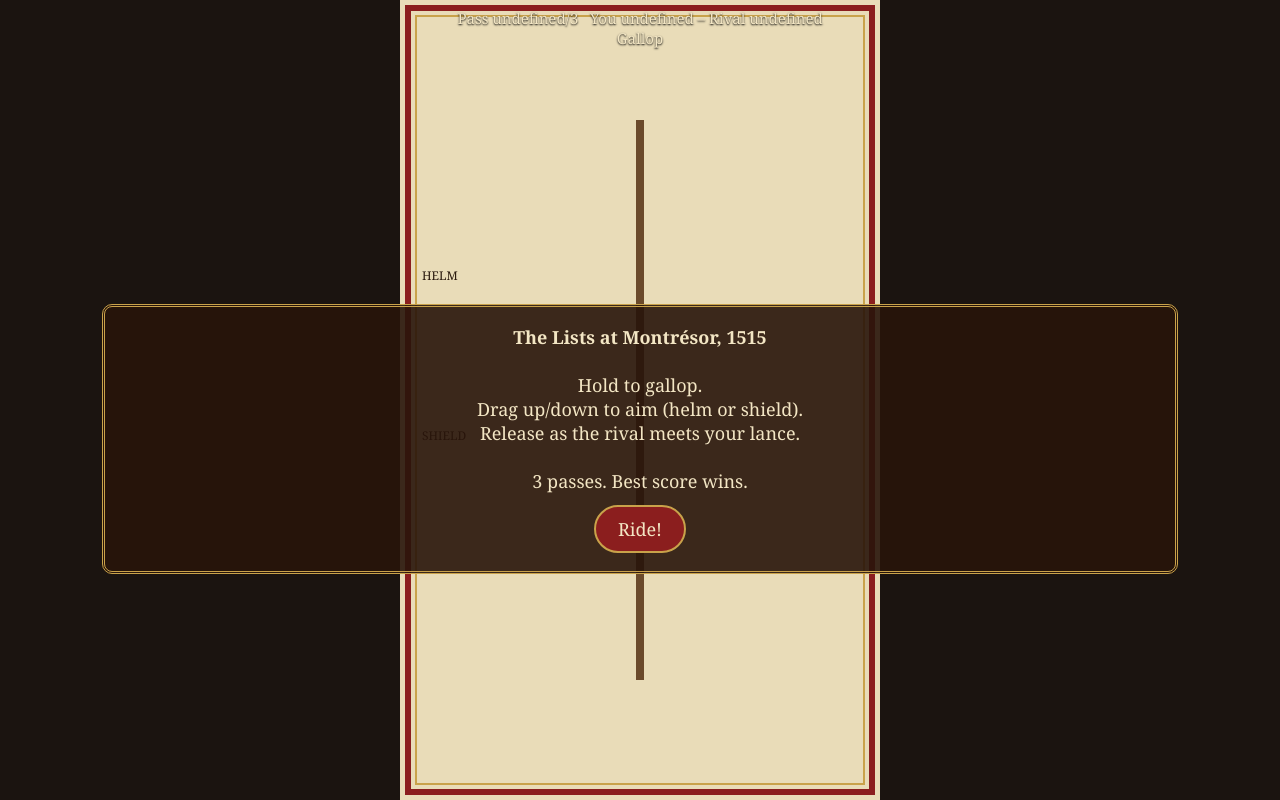
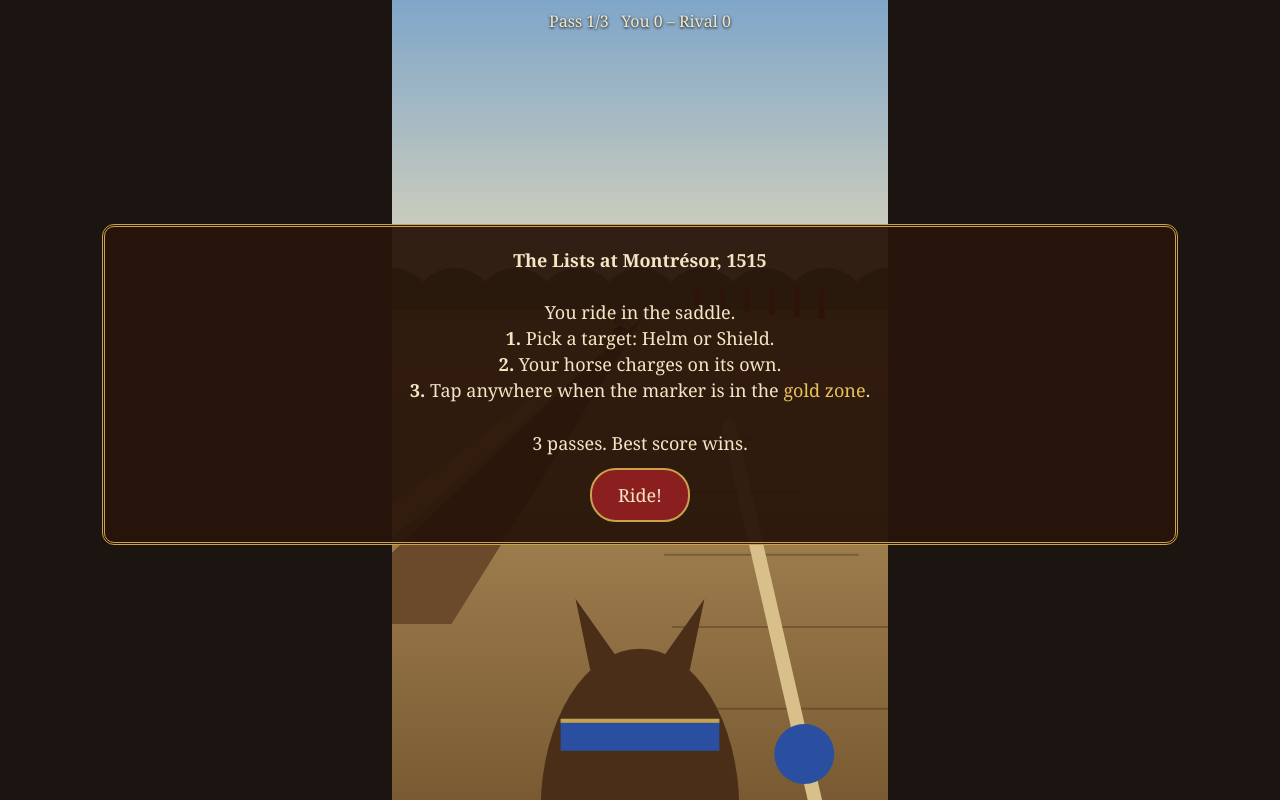
Before and after one commit to leonptucker3886-lab/joustline, a plain HTML site: page prototype/index.html in a window 1280 px wide. Drawn offline with Linux system fonts and the light colour scheme.

Commit message:
Joust prototype v2: first-person saddle view, simpler pick-target + timing controls

```diff
--- a/prototype/index.html
+++ b/prototype/index.html
@@ -3,53 +3,88 @@
 <meta name="viewport" content="width=device-width, initial-scale=1.0, viewport-fit=cover">
 <title>Joustline — Joust Prototype</title>
 <style>
-html,body{margin:0;height:100%;background:#1b1410;overflow:hidden;touch-action:none;font-family:Georgia,serif;color:#f3e6c4}
-canvas{display:block;margin:0 auto;background:#e9dcb8}
-#ui{position:fixed;left:0;right:0;top:env(safe-area-inset-top,0);text-align:center;pointer-events:none;font-size:15px;padding:8px;text-shadow:0 1px 2px #000}
-#msg{position:fixed;left:8%;right:8%;top:38%;text-align:center;background:rgba(40,20,10,.9);border:3px double #c9a24a;border-radius:10px;padding:18px;font-size:18px}
-button{font:inherit;background:#8b1e1e;color:#f3e6c4;border:2px solid #c9a24a;border-radius:24px;padding:10px 22px;margin-top:12px}
+html,body{margin:0;height:100%;background:#1b1410;overflow:hidden;touch-action:none;font-family:Georgia,serif;color:#f3e6c4;-webkit-user-select:none;user-select:none}
+canvas{display:block;margin:0 auto}
+#hud{position:fixed;left:0;right:0;top:env(safe-area-inset-top,0);text-align:center;pointer-events:none;font-size:16px;padding:10px;text-shadow:0 1px 3px #000}
+#pr{position:fixed;left:0;right:0;top:22%;text-align:center;pointer-events:none;font-size:32px;font-weight:bold;color:#fff2b0;text-shadow:0 2px 4px #000}
+#pick{position:fixed;left:0;right:0;bottom:calc(40px + env(safe-area-inset-bottom,0));display:none;justify-content:center;gap:14px}
+#pick button{width:42%;max-width:190px;padding:20px 0;font-size:22px}
+#msg{position:fixed;left:8%;right:8%;top:28%;text-align:center;background:rgba(40,20,10,.94);border:3px double #c9a24a;border-radius:12px;padding:20px;font-size:18px;line-height:1.45}
+button{font:inherit;background:#8b1e1e;color:#f3e6c4;border:2px solid #c9a24a;border-radius:26px;padding:12px 26px;margin-top:12px}
+button:active{transform:scale(.96)}
 </style></head><body>
-<canvas id="c"></canvas>
-<div id="ui"></div>
-<div id="msg"><b>The Lists at Montrésor, 1515</b><br><br>Hold to gallop.<br>Drag up/down to aim (helm or shield).<br>Release as the rival meets your lance.<br><br>3 passes. Best score wins.<br><button id="go" style="pointer-events:auto">Ride!</button></div>
+<canvas id="c"></canvas><div id="hud"></div><div id="pr"></div>
+<div id="pick"><button data-t="helm">Helm<br><small style="font-size:13px">+3 · small target</small></button><button data-t="shield">Shield<br><small style="font-size:13px">+2 · big target</small></button></div>
+<div id="msg"><b>The Lists at Montrésor, 1515</b><br><br>You ride in the saddle.<br><b>1.</b> Pick a target: Helm or Shield.<br><b>2.</b> Your horse charges on its own.<br><b>3.</b> Tap anywhere when the marker is in the <span style="color:#e8c25a">gold zone</span>.<br><br>3 passes. Best score wins.<br><button id="go">Ride!</button></div>
 <script>
-const c=document.getElementById('c'),x=c.getContext('2d'),ui=document.getElementById('ui'),msg=document.getElementById('msg');
-let W,H;function rs(){H=innerHeight;W=Math.min(innerWidth,H*0.6);c.width=W*devicePixelRatio;c.height=H*devicePixelRatio;c.style.width=W+'px';c.style.height=H+'px';x.setTransform(devicePixelRatio,0,0,devicePixelRatio,0,0)}rs();addEventListener('resize',rs);
+const c=document.getElementById('c'),x=c.getContext('2d'),hud=document.getElementById('hud'),pr=document.getElementById('pr'),pick=document.getElementById('pick'),msg=document.getElementById('msg');
+let W,H;function rs(){H=innerHeight;W=Math.min(innerWidth,H*.62);const d=devicePixelRatio||1;c.width=W*d;c.height=H*d;c.style.width=W+'px';c.style.height=H+'px';x.setTransform(d,0,0,d,0,0)}rs();addEventListener('resize',rs);
 const quips=["Tancrède snorts: 'Eh, could be worse.'","Royal Decree: the squire has met the ground. Again.","Bayard nods. That's practically a parade.","The Cartoonist scribbles something yellow in the margin."];
-let st,pass,me,foe,holding,aimY,speed,pos,state='menu',result='';
-function reset(){pass=1;me=0;foe=0;newPass()}
-function newPass(){pos=0;speed=0;aimY=.5;holding=false;state='ride';st={foeAim:Math.random(),struck:false}}
-function pt(e){const t=e.touches?e.touches[0]:e;return (t.clientY)/H}
-c.addEventListener('pointerdown',e=>{if(state!='ride')return;holding=true;aimY=pt(e)});
-c.addEventListener('pointermove',e=>{if(holding)aimY=Math.max(.2,Math.min(.8,pt(e)))});
-c.addEventListener('pointerup',strike);c.addEventListener('pointercancel',strike);
-function strike(){if(state!='ride'||!holding)return;holding=false;if(pos<.15)return;
- const timing=1-Math.min(1,Math.abs(pos-.82)/.25);const helm=aimY<.42;
- const accuracy=1-Math.abs(aimY-(helm?.35:.55))*3;
- let p=Math.max(0,timing*(.6+.4*speed)*Math.max(0,accuracy));
- let pts=p>.75?(helm?3:2):p>.4?1:0;
- let fp=Math.random()<.55?(Math.random()<.3?2:1):0; if(pass==3&&Math.random()<.3)fp=3;
- me+=pts;foe+=fp;
- result=(pts==3?'Lance broken on the helm! +3':pts==2?'Clean strike to the shield! +2':pts==1?'A glancing touch. +1':'Missed!')+'<br>Rival scores +'+fp;
- if(pts==0)result+='<br><i>'+quips[Math.random()*quips.length|0]+'</i>';
- state='result';pos=Math.max(pos,.82);setTimeout(endPass,1600)}
-function endPass(){if(pass<3){pass++;show(result+'<br><button style="pointer-events:auto" onclick="hide();newPass()">Next pass</button>')}
- else{const win=me>foe;show(result+'<br><br><b>'+(win?'Victory! Sans Peur.':me==foe?'A draw. The ladies are unimpressed.':'Defeat. Royal Decree: try again.')+'</b><br>You '+me+' – Rival '+foe+'<br><button style="pointer-events:auto" onclick="hide();reset()">Ride again</button>');
- try{if(win&&window.LeonProfile)LeonProfile.unlock('joustline_first_lance')}catch(e){}}}
+let pass=1,me=0,foe=0,state='menu',target,pos=0,mk=0,md=1,zone=.5,zw=.2,flash=0,shake=0,res='',t0=0;
+let ac;function beep(f,d,t='square',v=.15){try{ac=ac||new(window.AudioContext||window.webkitAudioContext)();const o=ac.createOscillator(),g=ac.createGain();o.type=t;o.frequency.value=f;g.gain.setValueAtTime(v,ac.currentTime);g.gain.exponentialRampToValueAtTime(.001,ac.currentTime+d);o.connect(g).connect(ac.destination);o.start();o.stop(ac.currentTime+d)}catch(e){}}
+function reset(){pass=1;me=0;foe=0;choose()}
+function choose(){state='choose';pos=0;target=null;pick.style.display='flex';pr.textContent='Choose your target'}
+pick.querySelectorAll('button').forEach(b=>b.onclick=e=>{e.stopPropagation();target=b.dataset.t;pick.style.display='none';charge()});
+function charge(){state='charge';pos=0;mk=0;md=1;zw=target=='helm'?.12:.2;zone=.4+Math.random()*.4;pr.textContent='Charge!';beep(220,.2);beep(330,.3);setTimeout(()=>{if(state=='charge')pr.textContent=''},900)}
+addEventListener('pointerdown',e=>{if(state=='charge'&&pos>=.25)strike()});
+function strike(){state='hit';t0=pos;const d=Math.abs(mk-zone);const q=d<zw*.25?2:d<zw/2?1:0;
+ const pts=q==2?(target=='helm'?3:2):q;let r=Math.random(),fp=r<.2+pass*.1?2:r<.65?1:0;if(pass==3&&Math.random()<.2)fp=3;
+ me+=pts;foe+=fp;flash=pts?.9:0;shake=pts?18:6;
+ if(pts){beep(pts>1?660:440,.25,'sawtooth',.2);beep(80,.35,'triangle',.35)}else beep(120,.3,'sine');
+ res=(pts==3?'Lance broken on the helm! +3':pts==2?'Clean strike to the shield! +2':pts==1?'A glancing touch. +1':'Missed!')+'<br>Rival scores +'+fp+(pts?'':'<br><i>'+quips[Math.random()*quips.length|0]+'</i>');
+ pr.textContent=pts==0?'Miss':q==2?'Perfect!':'Good';setTimeout(endPass,1200)}
+function endPass(){pr.textContent='';if(pass<3){pass++;show(res+'<br><button onclick="hide();choose()">Next pass</button>')}
+ else{const w=me>foe;show(res+'<br><br><b>'+(w?'Victory! Sans Peur.':me==foe?'A draw. The ladies are unimpressed.':'Defeat. Royal Decree: try again.')+'</b><br>You '+me+' – Rival '+foe+'<br><button onclick="hide();reset()">Ride again</button>');try{if(w&&window.LeonProfile)LeonProfile.unlock('joustline_first_lance')}catch(e){}}}
 function show(h){msg.innerHTML=h;msg.style.display='block';state='menu'}function hide(){msg.style.display='none'}
 document.getElementById('go').onclick=()=>{hide();reset()};
 function loop(){requestAnimationFrame(loop);
- if(state=='ride'){speed=holding?Math.min(1,speed+.02):Math.max(0,speed-.01);pos+=.002+speed*.006;if(pos>1.05){me+=0;result='You never lowered your lance.';state='result';setTimeout(endPass,800)}}
- draw()}
-function draw(){x.fillStyle='#e9dcb8';x.fillRect(0,0,W,H);
- x.strokeStyle='#8b1e1e';x.lineWidth=6;x.strokeRect(8,8,W-16,H-16);x.strokeStyle='#c9a24a';x.lineWidth=2;x.strokeRect(16,16,W-32,H-32);
- x.fillStyle='#6b4a2b';x.fillRect(W/2-4,H*.15,8,H*.7); // tilt barrier
- const myY=H*.85-pos*H*.6,foeY=H*.15+pos*H*.6;
- knight(W/2-36,myY,'#2a4ea0',1);knight(W/2+36,foeY,'#8b1e1e',-1);
- if(state=='ride'){x.strokeStyle='rgba(139,30,30,.6)';x.setLineDash([6,6]);x.beginPath();x.moveTo(20,aimY*H);x.lineTo(W-20,aimY*H);x.stroke();x.setLineDash([])}
- x.fillStyle='#2a1a0e';x.font='12px Georgia';x.fillText('HELM',22,H*.35);x.fillText('SHIELD',22,H*.55);
- ui.innerHTML='Pass '+pass+'/3 &nbsp; You '+me+' – Rival '+foe+'<br>Gallop '+'▮'.repeat(Math.round(speed*10))}
-function knight(px,py,col,d){x.fillStyle='#5a3a20';x.fillRect(px-10,py-18,20,36);x.fillStyle=col;x.beginPath();x.arc(px,py,12,0,7);x.fill();
- x.strokeStyle='#3a2a1a';x.lineWidth=4;x.beginPath();x.moveTo(px,py);x.lineTo(px+d*32,py-d*50);x.stroke()}
+ if(state=='charge'){pos=Math.min(1,pos+.004);mk+=md*(.011+pos*.013);if(mk>1){mk=1;md=-1}if(mk<0){mk=0;md=1}
+  if(pos>=1){state='hit';foe+=1;res='You never lowered your lance!<br>Rival scores +1';pr.textContent='Too late';setTimeout(endPass,900)}}
+ if(state=='hit')pos=Math.min(1.15,pos+.01);draw()}
+function draw(){const now=performance.now()/1000,riding=state=='charge'||state=='hit';
+ const bob=riding?Math.sin(now*14)*(3+pos*5):Math.sin(now*2)*1.5;let sx=0;if(shake>0){sx=(Math.random()-.5)*shake;shake*=.85}
+ const hz=H*.4+bob,vx=W*.5;x.save();x.translate(sx,0);
+ let g=x.createLinearGradient(0,0,0,hz);g.addColorStop(0,'#7fa6c9');g.addColorStop(1,'#e9dcb8');x.fillStyle=g;x.fillRect(-30,0,W+60,hz);
+ x.fillStyle='#8a9a5b';x.fillRect(-30,hz-14,W+60,14);// far trees/hills
+ x.fillStyle='#4f6b3a';for(let i=0;i<9;i++){x.beginPath();x.arc(i*W/8,hz-10,W/12,Math.PI,0);x.fill()}
+ g=x.createLinearGradient(0,hz,0,H);g.addColorStop(0,'#b99a64');g.addColorStop(1,'#7a5a32');x.fillStyle=g;x.fillRect(-30,hz,W+60,H-hz);
+ // stands & banners
+ x.fillStyle='#8b1e1e';for(let i=0;i<6;i++){const f=i/6;x.fillRect(W*.86+f*-W*.3,hz-30+f*0,6,30-f*15)}
+ // ground rush lines
+ x.strokeStyle='rgba(60,40,20,.35)';x.lineWidth=2;for(let i=0;i<10;i++){let f=((i/10)+(riding?now*(.6+pos):0))%1;f=f*f;const y=hz+f*(H-hz);x.beginPath();x.moveTo(vx+(W*.1)*f,y);x.lineTo(vx+(W*.9)*f,y);x.stroke()}
+ // tilt barrier (left of you)
+ x.fillStyle='#6b4a2b';x.beginPath();x.moveTo(vx-4,hz);x.lineTo(vx+2,hz);x.lineTo(W*.12,H*.78);x.lineTo(-W*.15,H*.78);x.closePath();x.fill();
+ x.fillStyle='#c9a24a';x.beginPath();x.moveTo(vx-3,hz);x.lineTo(vx,hz);x.lineTo(-W*.05,H*.7);x.lineTo(-W*.15,H*.7);x.fill();
+ // rival
+ const p=riding?Math.min(pos,1.1):0,s=.12+p*p*1.25,rx=vx-W*.04-p*p*W*.42,ry=hz+s*H*.08;
+ x.save();x.translate(rx,ry);x.scale(s,s);
+ x.fillStyle='#3a2414';x.beginPath();x.ellipse(0,40,60,40,0,0,7);x.fill();// horse body
+ x.fillStyle='#2a1a0e';x.fillRect(-14,-10,28,70);// horse head front
+ x.fillStyle='#8b1e1e';x.fillRect(-62,30,124,30);// caparison
+ x.fillStyle='#777';x.fillRect(-22,-90,44,80);// torso
+ const hl=target=='helm'&&state!='choose',sl=target=='shield'&&state!='choose';
+ x.fillStyle='#9aa';x.beginPath();x.arc(0,-112,24,0,7);x.fill();if(hl){x.strokeStyle='#ffe066';x.lineWidth=6;x.stroke()}
+ x.fillStyle='#222';x.fillRect(-16,-116,32,5);
+ x.fillStyle='#8b1e1e';x.beginPath();x.moveTo(-50,-80);x.lineTo(-6,-80);x.lineTo(-6,-40);x.lineTo(-28,-20);x.lineTo(-50,-40);x.closePath();x.fill();
+ x.fillStyle='#f3e6c4';x.fillRect(-32,-74,8,36);if(sl){x.strokeStyle='#ffe066';x.lineWidth=6;x.stroke()}
+ x.strokeStyle='#5a3a20';x.lineWidth=8;x.beginPath();x.moveTo(20,-60);x.lineTo(150,40);x.stroke();
+ x.restore();
+ // your lance
+ const ty=target=='helm'?ry-112*s:ry-60*s,tx=rx+(target=='helm'?0:-28*s);
+ const lx=W*.86,ly=H*1.02,ex=riding?tx:W*.62,ey=riding?ty:hz-20;
+ x.strokeStyle='#d9c08a';x.lineWidth=14;x.lineCap='round';x.beginPath();x.moveTo(lx,ly);x.lineTo(lx+(ex-lx)*.75,ly+(ey-ly)*.75+bob);x.stroke();
+ x.fillStyle='#2a4ea0';x.beginPath();x.arc(lx+(ex-lx)*.12,ly+(ey-ly)*.12,30,0,7);x.fill();// vamplate
+ // your horse head & ears
+ x.fillStyle='#4a2e18';x.beginPath();x.ellipse(W*.5,H+10+bob*1.5,W*.2,H*.2,0,0,7);x.fill();
+ x.beginPath();x.moveTo(W*.4,H*.84+bob*1.5);x.lineTo(W*.37,H*.75+bob*1.5);x.lineTo(W*.45,H*.82+bob*1.5);x.fill();
+ x.beginPath();x.moveTo(W*.6,H*.84+bob*1.5);x.lineTo(W*.63,H*.75+bob*1.5);x.lineTo(W*.55,H*.82+bob*1.5);x.fill();
+ x.fillStyle='#2a4ea0';x.fillRect(W*.34,H*.9+bob*1.5,W*.32,H*.04);x.fillStyle='#c9a24a';x.fillRect(W*.34,H*.9+bob*1.5,W*.32,4);
+ // timing bar
+ if(state=='charge'||state=='hit'){const bx=30,bw=W-60,by=H*.62,bh=30;x.fillStyle='rgba(30,20,10,.75)';x.fillRect(bx-4,by-4,bw+8,bh+8);
+  x.fillStyle='#e8c25a';x.fillRect(bx+(zone-zw/2)*bw,by,zw*bw,bh);x.fillStyle='#fff2b0';x.fillRect(bx+(zone-zw/8)*bw,by,zw/4*bw,bh);
+  x.fillStyle=pos<.25&&state=='charge'?'#888':'#fff';x.fillRect(bx+mk*bw-4,by-8,8,bh+16);
+  x.fillStyle='#fff';x.font='bold 15px Georgia';x.textAlign='center';x.shadowColor='#000';x.shadowBlur=4;x.fillText(state=='charge'&&pos<.25?'Get ready…':'TAP in the gold!',W/2,by+bh+24);x.shadowBlur=0}
+ if(flash>0){x.fillStyle='rgba(255,240,180,'+flash+')';x.fillRect(-30,0,W+60,H);flash-=.05}
+ x.restore();hud.innerHTML='Pass '+pass+'/3 &nbsp; You '+me+' – Rival '+foe+(target&&state!='choose'?'<br>Aiming: '+(target=='helm'?'Helm':'Shield'):'')}
 loop();
 </script></body></html>
```
